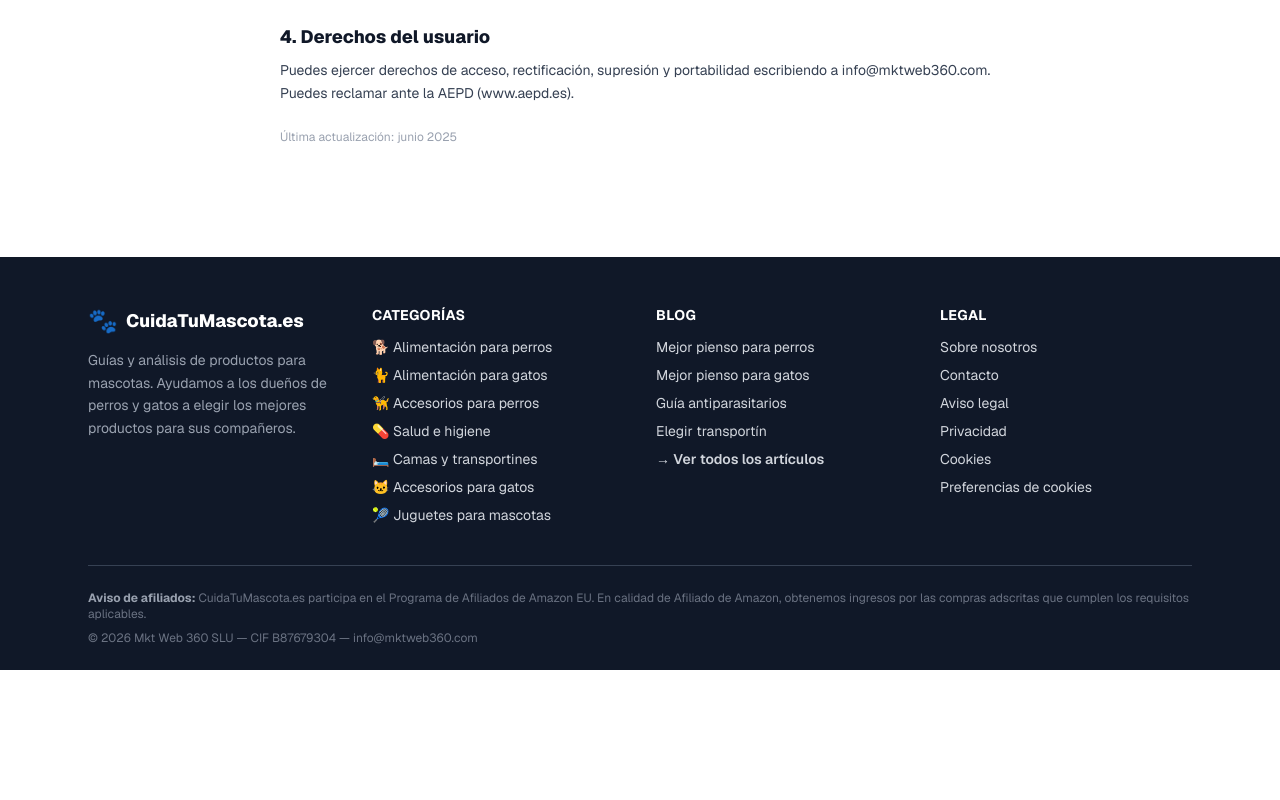
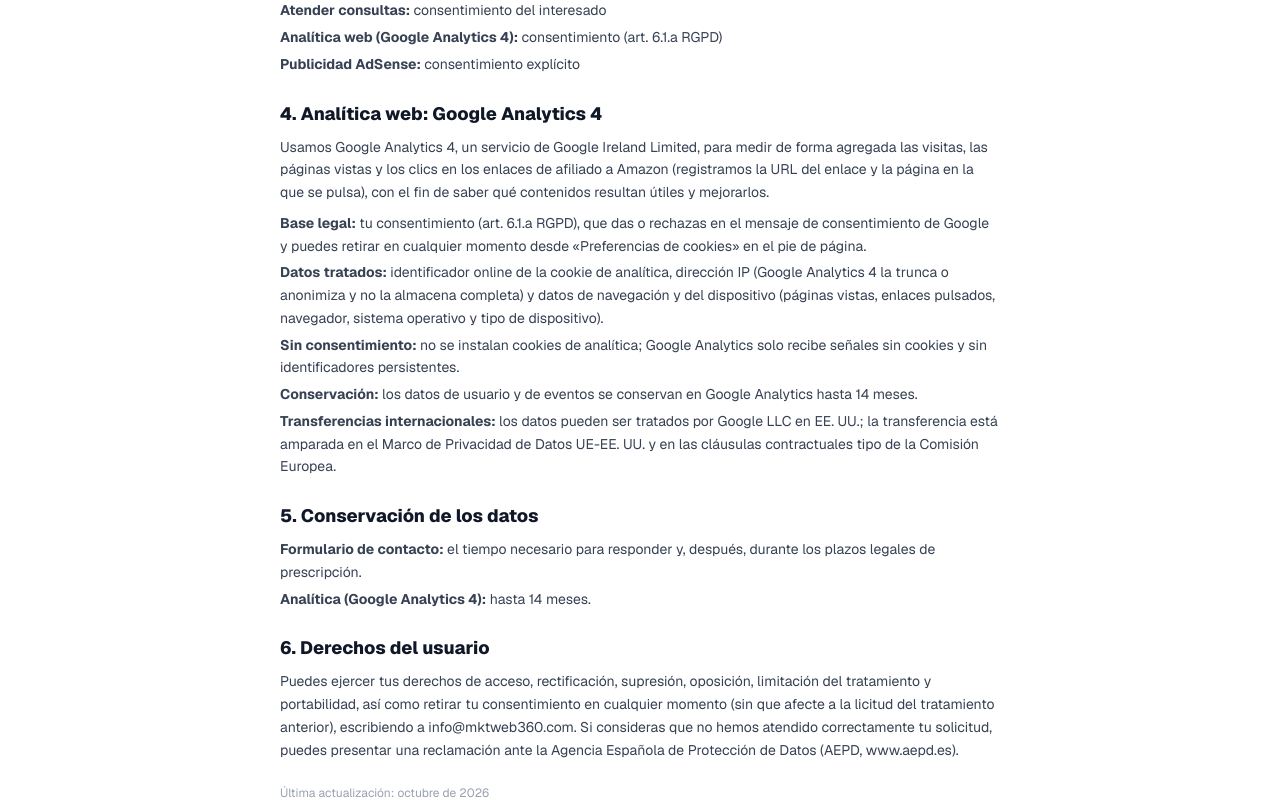
Before and after one commit to mktweb360/cuidatumascota, a Next.js app: page /politica-de-privacidad in a window 1280 px wide. Shown: the part 680-1480 px from the top of the page. Before the commit the page ends 1350 px from the top, so only its background shows below. Built offline with nearby package versions, Linux system fonts and the light colour scheme.

Commit message:
Privacidad: tratamiento de Google Analytics 4 (consentimiento, transferencias, conservación) y derechos completos; cookies: cómo retirar el consentimiento

```diff
--- a/app/politica-de-cookies/page.tsx
+++ b/app/politica-de-cookies/page.tsx
@@ -67,6 +67,18 @@ export default function PoliticaCookiesPage() {
             <li>Gestiona publicidad de Google en <a href="https://www.google.com/settings/ads" className="text-cyan-700 hover:underline" target="_blank" rel="noopener noreferrer">google.com/settings/ads</a></li>
           </ul>
         </section>
+        <section>
+          <h2 className="text-lg font-extrabold text-gray-900 mb-2">Cómo retirar el consentimiento y borrar las cookies</h2>
+          <p className="mb-2">Las cookies de analítica (_ga, _ga_*) y de publicidad solo se instalan si las aceptas. Si las rechazas, Google Analytics solo recibe señales sin cookies y sin identificadores persistentes. Para retirar o cambiar tu consentimiento, pulsa «Preferencias de cookies» en el pie de cualquier página, modifica tu elección y guárdala: desde ese momento dejaremos de usar esas cookies. Retirar el consentimiento no elimina las cookies que ya estén guardadas en tu dispositivo; para borrarlas, usa la configuración de tu navegador:</p>
+          <ul className="space-y-1">
+            <li><strong>Google Chrome:</strong> Configuración › Privacidad y seguridad › Eliminar datos de navegación</li>
+            <li><strong>Mozilla Firefox:</strong> Ajustes › Privacidad &amp; Seguridad › Cookies y datos del sitio › Limpiar datos</li>
+            <li><strong>Safari (Mac):</strong> Ajustes › Privacidad › Gestionar datos de sitios web</li>
+            <li><strong>Microsoft Edge:</strong> Configuración › Privacidad, búsqueda y servicios › Borrar datos de exploración</li>
+          </ul>
+          <p className="mt-2">Si bloqueas todas las cookies, el mensaje de consentimiento volverá a aparecer en cada visita, porque no podremos recordar tu decisión.</p>
+        </section>
+
         <p>Más información en nuestra <Link href="/politica-de-privacidad" className="text-cyan-700 hover:underline">política de privacidad</Link> o escríbenos a info@mktweb360.com desde la <Link href="/contacto" className="text-cyan-700 hover:underline">página de contacto</Link>.</p>
         <p className="text-xs text-gray-400">Última actualización: octubre de 2026</p>
       </div>
--- a/app/politica-de-privacidad/page.tsx
+++ b/app/politica-de-privacidad/page.tsx
@@ -30,7 +30,8 @@ export default function PoliticaPrivacidadPage() {
           <h2 className="text-lg font-extrabold text-gray-900 mb-2">2. Datos que recopilamos</h2>
           <ul className="space-y-1">
             <li><strong><Link href="/contacto" className="text-cyan-700 hover:underline">Formulario de contacto</Link>:</strong> nombre y email</li>
-            <li><strong>Cookies publicitarias:</strong> con consentimiento (ver <Link href="/politica-de-cookies" className="text-cyan-700 hover:underline">política de cookies</Link>)</li>
+            <li><strong>Google Analytics 4:</strong> datos de navegación y del dispositivo para medir visitas de forma agregada, con cookies solo si las aceptas (ver apartado 4)</li>
+            <li><strong>Cookies analíticas y publicitarias:</strong> con consentimiento (ver <Link href="/politica-de-cookies" className="text-cyan-700 hover:underline">política de cookies</Link>)</li>
             <li><strong>Google AdSense (ca-pub-6063067965030118):</strong> solo con consentimiento</li>
             <li><strong>Amazon Associates:</strong> Amazon gestiona sus propios datos según su política</li>
           </ul>
@@ -39,14 +40,33 @@ export default function PoliticaPrivacidadPage() {
           <h2 className="text-lg font-extrabold text-gray-900 mb-2">3. Finalidad y base legal</h2>
           <ul className="space-y-1">
             <li><strong>Atender consultas:</strong> consentimiento del interesado</li>
+            <li><strong>Analítica web (Google Analytics 4):</strong> consentimiento (art. 6.1.a RGPD)</li>
             <li><strong>Publicidad AdSense:</strong> consentimiento explícito</li>
           </ul>
         </section>
         <section>
-          <h2 className="text-lg font-extrabold text-gray-900 mb-2">4. Derechos del usuario</h2>
-          <p>Puedes ejercer derechos de acceso, rectificación, supresión y portabilidad escribiendo a info@mktweb360.com. Puedes reclamar ante la AEPD (www.aepd.es).</p>
+          <h2 className="text-lg font-extrabold text-gray-900 mb-2">4. Analítica web: Google Analytics 4</h2>
+          <p className="mb-2">Usamos Google Analytics 4, un servicio de Google Ireland Limited, para medir de forma agregada las visitas, las páginas vistas y los clics en los enlaces de afiliado a Amazon (registramos la URL del enlace y la página en la que se pulsa), con el fin de saber qué contenidos resultan útiles y mejorarlos.</p>
+          <ul className="space-y-1">
+            <li><strong>Base legal:</strong> tu consentimiento (art. 6.1.a RGPD), que das o rechazas en el mensaje de consentimiento de Google y puedes retirar en cualquier momento desde «Preferencias de cookies» en el pie de página.</li>
+            <li><strong>Datos tratados:</strong> identificador online de la cookie de analítica, dirección IP (Google Analytics 4 la trunca o anonimiza y no la almacena completa) y datos de navegación y del dispositivo (páginas vistas, enlaces pulsados, navegador, sistema operativo y tipo de dispositivo).</li>
+            <li><strong>Sin consentimiento:</strong> no se instalan cookies de analítica; Google Analytics solo recibe señales sin cookies y sin identificadores persistentes.</li>
+            <li><strong>Conservación:</strong> los datos de usuario y de eventos se conservan en Google Analytics hasta 14 meses.</li>
+            <li><strong>Transferencias internacionales:</strong> los datos pueden ser tratados por Google LLC en EE. UU.; la transferencia está amparada en el Marco de Privacidad de Datos UE-EE. UU. y en las cláusulas contractuales tipo de la Comisión Europea.</li>
+          </ul>
         </section>
-        <p className="text-xs text-gray-400">Última actualización: junio 2025</p>
+        <section>
+          <h2 className="text-lg font-extrabold text-gray-900 mb-2">5. Conservación de los datos</h2>
+          <ul className="space-y-1">
+            <li><strong>Formulario de contacto:</strong> el tiempo necesario para responder y, después, durante los plazos legales de prescripción.</li>
+            <li><strong>Analítica (Google Analytics 4):</strong> hasta 14 meses.</li>
+          </ul>
+        </section>
+        <section>
+          <h2 className="text-lg font-extrabold text-gray-900 mb-2">6. Derechos del usuario</h2>
+          <p>Puedes ejercer tus derechos de acceso, rectificación, supresión, oposición, limitación del tratamiento y portabilidad, así como retirar tu consentimiento en cualquier momento (sin que afecte a la licitud del tratamiento anterior), escribiendo a info@mktweb360.com. Si consideras que no hemos atendido correctamente tu solicitud, puedes presentar una reclamación ante la Agencia Española de Protección de Datos (AEPD, www.aepd.es).</p>
+        </section>
+        <p className="text-xs text-gray-400">Última actualización: octubre de 2026</p>
       </div>
     </div>
   );
```
